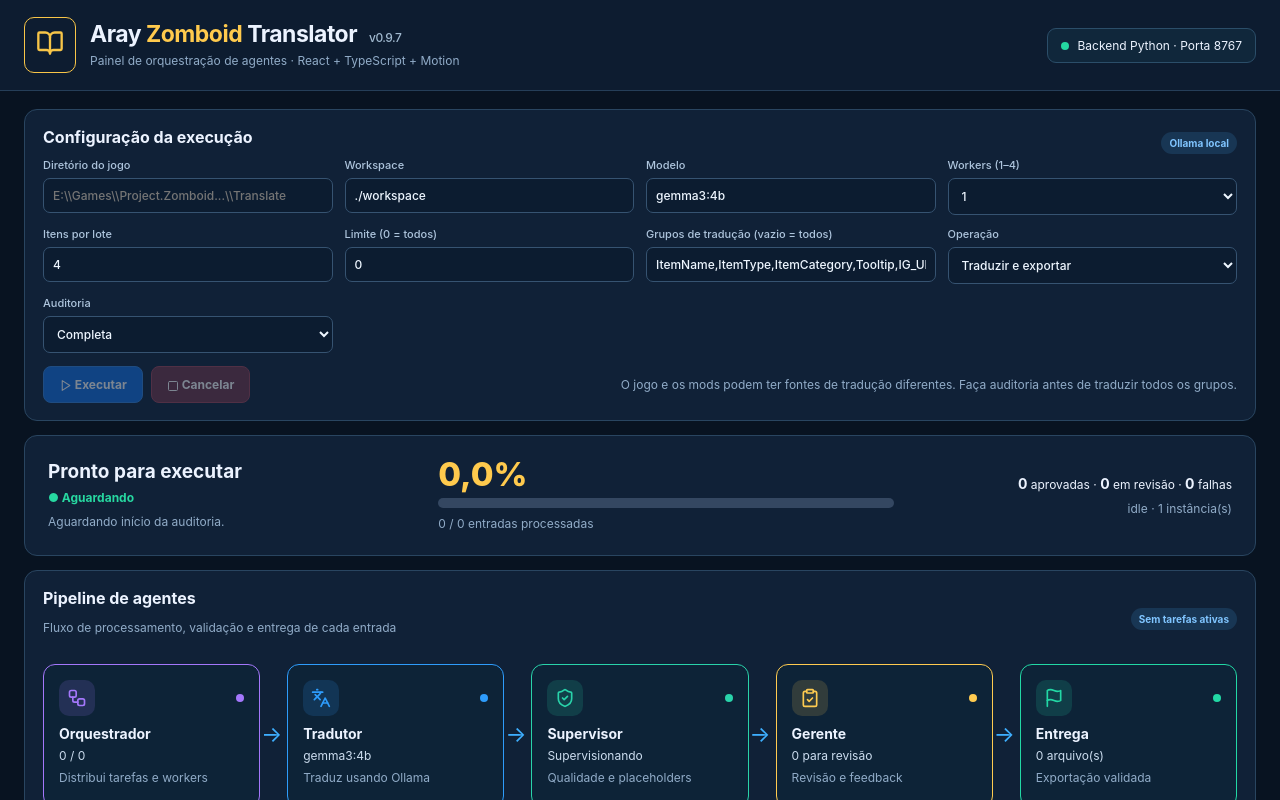
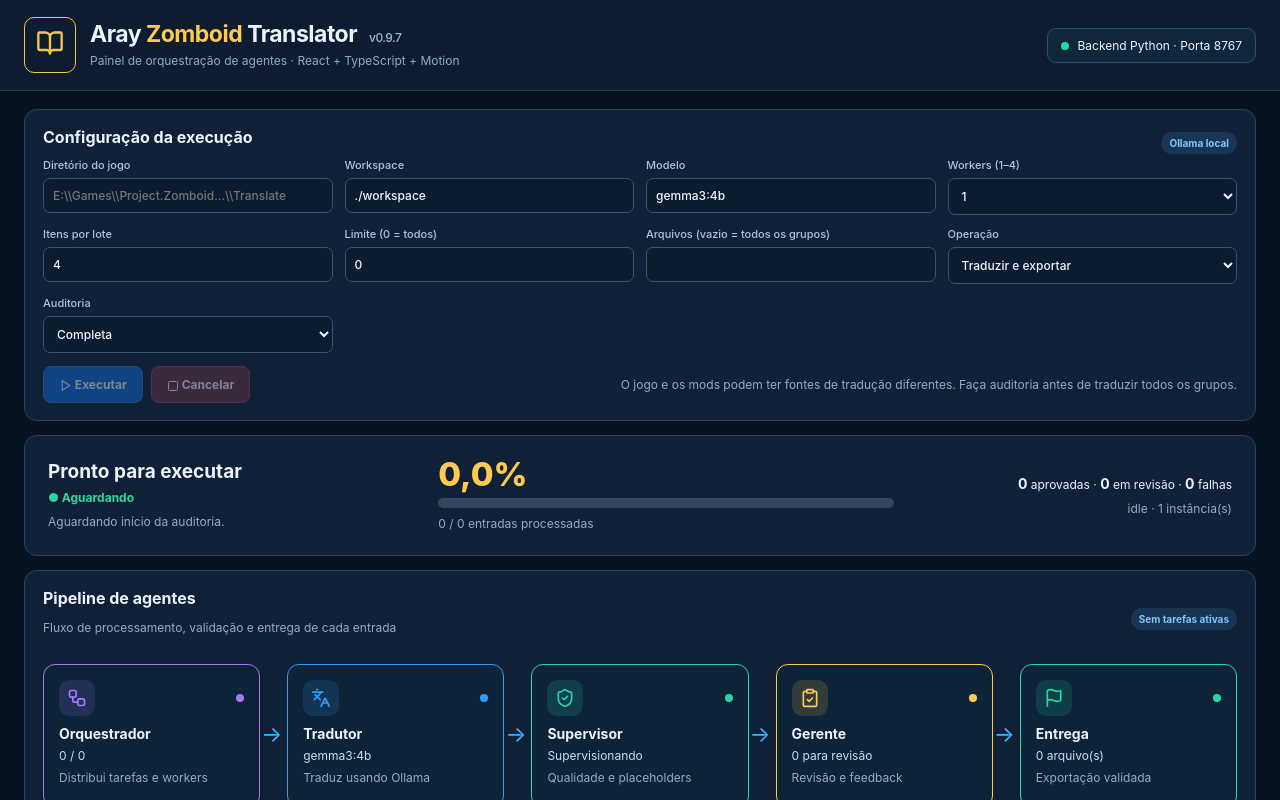
Before and after one commit to llongaray/ArayZomboidTranslator, a React (Vite) app in the folder frontend/: page / in a window 1280 px wide. Shown: the top 800 px of the page. Built offline with nearby package versions, Linux system fonts and the light colour scheme; no server answers.

Commit message:
feat(ui): enable all base-game translation groups by default

```diff
--- a/frontend/src/App.tsx
+++ b/frontend/src/App.tsx
@@ -8,7 +8,7 @@
 const agents=[{name:'Orquestrador',description:'Distribui tarefas e workers',color:'#a477fb',icon:Workflow},{name:'Tradutor',description:'Traduz usando Ollama',color:'#2e9cfb',icon:Languages},{name:'Supervisor',description:'Qualidade e placeholders',color:'#29d3aa',icon:ShieldCheck},{name:'Gerente',description:'Revisão e feedback',color:'#ffcb50',icon:ClipboardCheck},{name:'Entrega',description:'Exportação validada',color:'#22d8a5',icon:Flag}];
 const format=(x?:number)=>Number(x||0).toLocaleString('pt-BR');
 export default function App(){
-const [s,setS]=useState<State>({}),[game,setGame]=useState(''),[work,setWork]=useState('./workspace'),[model,setModel]=useState('gemma3:4b'),[workers,setWorkers]=useState('1'),[batch,setBatch]=useState('4'),[limit,setLimit]=useState('0'),[filter,setFilter]=useState('ItemName,ItemType,ItemCategory,Tooltip,IG_UI,Recipes,Fluids,UI,ContextMenu,Moodles'),[mode,setMode]=useState('all'),[operation,setOperation]=useState('translate'),[reviews,setReviews]=useState<ReviewItem[]>([]),[error,setError]=useState(''),[events,setEvents]=useState<string[]>([]);
+const [s,setS]=useState<State>({}),[game,setGame]=useState(''),[work,setWork]=useState('./workspace'),[model,setModel]=useState('gemma3:4b'),[workers,setWorkers]=useState('1'),[batch,setBatch]=useState('4'),[limit,setLimit]=useState('0'),[filter,setFilter]=useState(''),[mode,setMode]=useState('all'),[operation,setOperation]=useState('translate'),[reviews,setReviews]=useState<ReviewItem[]>([]),[error,setError]=useState(''),[events,setEvents]=useState<string[]>([]);
 const reduced=useReducedMotion();
 useEffect(()=>{let active=true;const refresh=()=>fetch('/api/status').then(r=>r.json()).then((state:State)=>{if(!active)return;setS(state);if(state.message)setEvents(old=>old[0]===state.message?old:[state.message!,...old].slice(0,35))}).catch(()=>{});refresh();const id=setInterval(refresh,1000);return()=>{active=false;clearInterval(id)}},[]);
 const pct=s.total?Math.min(100,100*(s.progress||0)/s.total):0;
@@ -28,7 +28,7 @@
 <label>Workers (1–4)<select value={workers} onChange={e=>setWorkers(e.target.value)}>{[1,2,3,4].map(n=><option key={n}>{n}</option>)}</select></label>
 <label>Itens por lote<input type="number" min="1" max="32" value={batch} onChange={e=>setBatch(e.target.value)}/></label>
 <label>Limite (0 = todos)<input type="number" min="0" value={limit} onChange={e=>setLimit(e.target.value)}/></label>
-<label>Grupos de tradução (vazio = todos)<input value={filter} onChange={e=>setFilter(e.target.value)} title="Além de UI, ContextMenu e Moodles, inclua ItemName, ItemCategory, ItemType, Tooltip e IG_UI. Não cobre automaticamente arquivos de mods instalados." /></label>
+<label>Arquivos (vazio = todos os grupos)<input value={filter} onChange={e=>setFilter(e.target.value)} title="Vazio significa todos os arquivos Lua/JSON reconhecidos. EN é a referência de chaves. Rádio, mídia e textos livres exigem processamento específico." /></label>
 <label>Operação<select value={operation} onChange={e=>setOperation(e.target.value)}><option value="translate">Traduzir e exportar</option><option value="audit">Somente auditar</option></select></label>
 <label>Auditoria<select value={mode} onChange={e=>setMode(e.target.value)}><option value="all">Completa</option><option value="missing">Ausentes</option><option value="review">Revisão</option></select></label>
 </div><div className="form-actions"><button disabled={!game.trim()||running} onClick={start}><Play size={13} style={{verticalAlign:'middle'}}/> Executar</button><button className="danger" disabled={!running} onClick={()=>fetch('/api/cancel',{method:'POST'})}><Square size={12} style={{verticalAlign:'middle'}}/> Cancelar</button><p className="muted">{error||'O jogo e os mods podem ter fontes de tradução diferentes. Faça auditoria antes de traduzir todos os grupos.'}</p></div></section>
```
